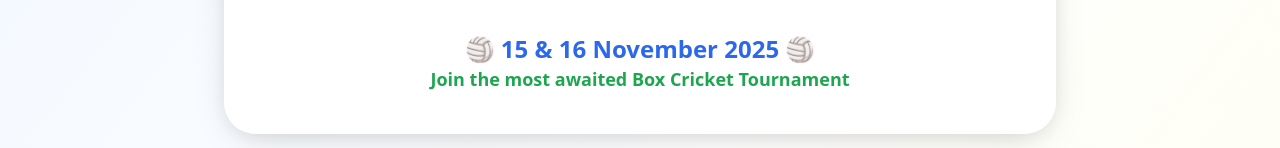
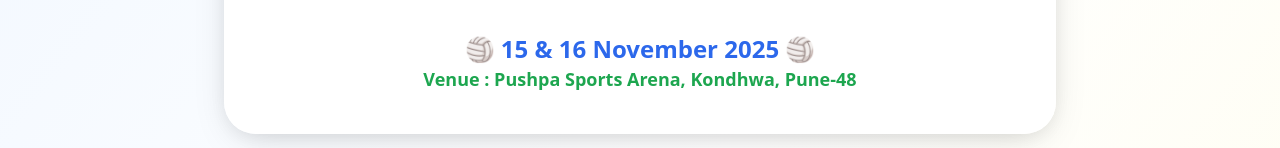
Before and after one commit to ag241290/JSG_Sparsh_Pune, a Next.js app: page /register-now in a window 1280 px wide. Shown: the part 652-800 px from the top of the page. Built offline with nearby package versions, Linux system fonts and the light colour scheme.

Commit message:
Added Venue

```diff
--- a/app/register-now/components/HeaderSection.tsx
+++ b/app/register-now/components/HeaderSection.tsx
@@ -57,7 +57,7 @@
           <div className="text-xl sm:text-xl md:text-2xl font-bold text-blue-600 dark:text-blue-400 animate-pulse pt-4">
             <span className="inline-block">&#127952;</span> 15 & 16 November 2025 <span className="inline-block">&#127952;</span>
             <p className="text-base sm:text-lg hover:text-white text-green-600 dark:text-green-400 transition-colors duration-300">
-                Join the most awaited Box Cricket Tournament
+                Venue : Pushpa Sports Arena, Kondhwa, Pune-48
             </p>
           </div>
         </div>
```
